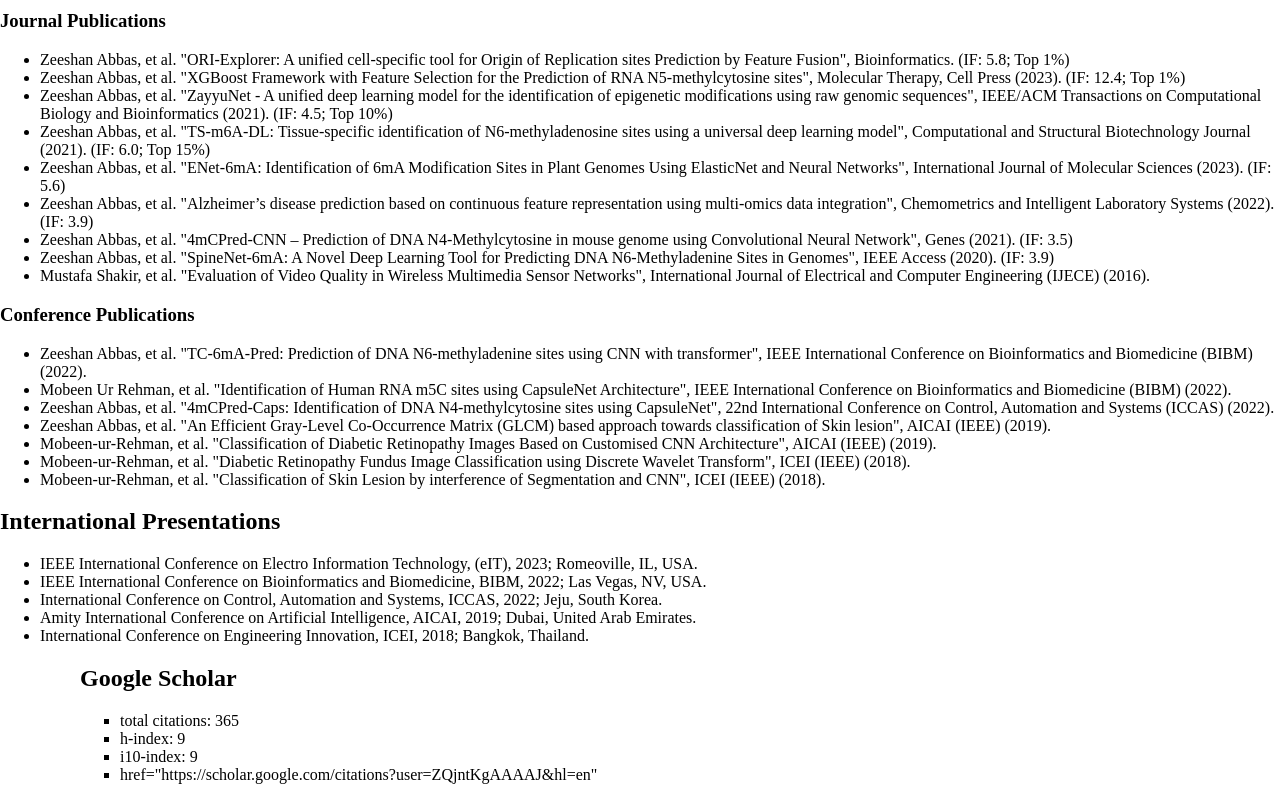
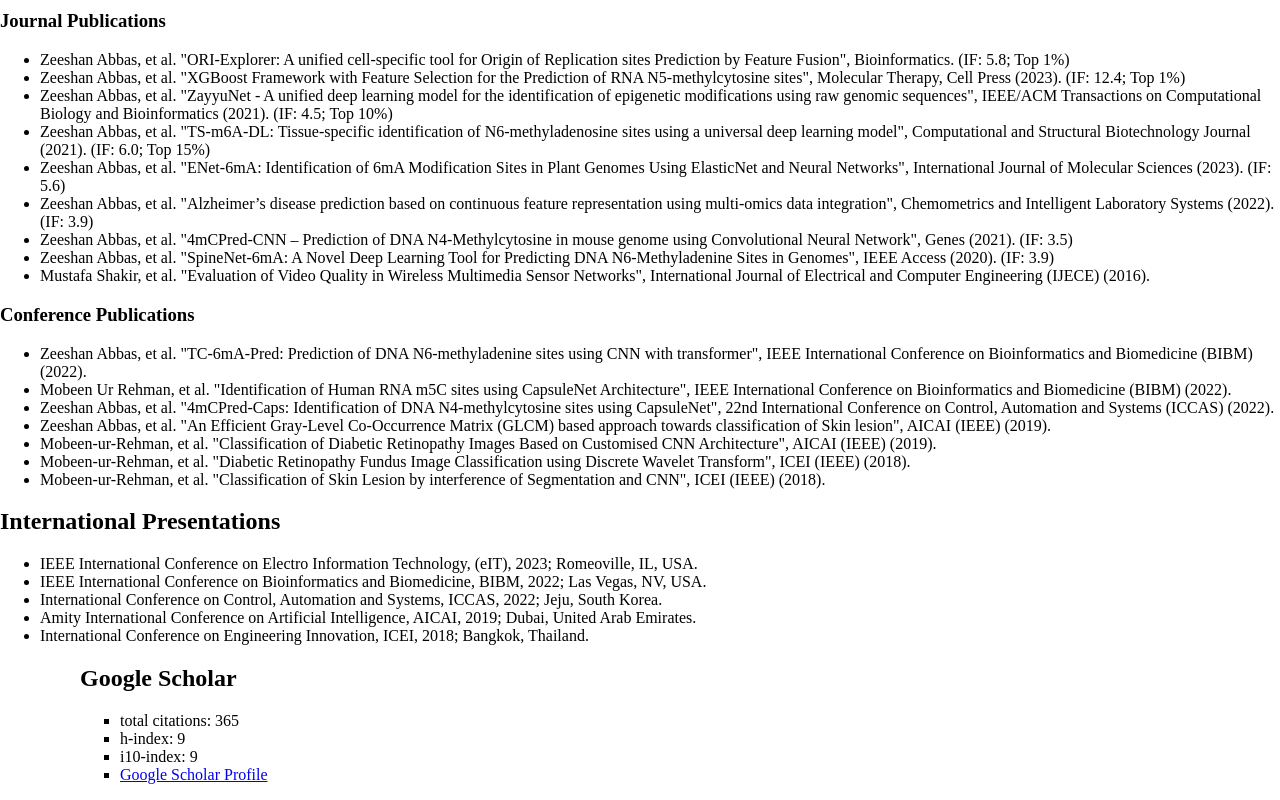
Before and after one commit to Z-Abbas/Z-Abbas.github.io, a plain HTML site: page index.html in a window 1280 px wide. Shown: the part 1462-2262 px from the top of the page. Drawn offline with Linux system fonts and the light colour scheme.

Commit message:
Update index.html

```diff
--- a/index.html
+++ b/index.html
@@ -15,7 +15,7 @@
         <h2>Contact Information</h2>
         <p>Address: Sunshine Building, Jeonju, South Korea</p>
         <p>Phone: (+82)-10-6466-6607</p>
-        <p>Email: <a href="mailto:zabbas@jbnu.ac.kr">zabbas@jbnu.ac.kr</a>; <a href="mailto:xeesshan.abbas786@gmail.com">xeesshan.abbas786@gmail.com</a></p>
+        <p>Email: <a href="mailto:zabbas@jbnu.ac.kr">zabbas@jbnu.ac.kr</a>; <a href="mailto:xeeshan.abbas786@gmail.com">xeesshan.abbas786@gmail.com</a></p>
     </section>
     <section>
         <h2>Profile Summary</h2>
@@ -99,7 +99,7 @@
             <li>Mobeen-ur-Rehman, et al. "Classification of Skin Lesion by interference of Segmentation and CNN", ICEI (IEEE) (2018).</li>
         </ul>
     </section>
-    <section>
+    </section>
         <h2>International Presentations</h2>
         <ul>
             <li>IEEE International Conference on Electro Information Technology, (eIT), 2023; Romeoville, IL, USA.</li>
@@ -108,13 +108,13 @@
             <li>Amity International Conference on Artificial Intelligence, AICAI, 2019; Dubai, United Arab Emirates.</li>
             <li>International Conference on Engineering Innovation, ICEI, 2018; Bangkok, Thailand.</li>
         <ul>
-    <section>
-    <section>
+    </section>
+    </section>
         <h2>Google Scholar</h2>
         <ul>
             <li>total citations: 365</li>
             <li>h-index: 9</li>
             <li>i10-index: 9</li>
-            <li>href="https://scholar.google.com/citations?user=ZQjntKgAAAAJ&hl=en"</li>
+            <li><a href="https://scholar.google.com/citations?user=ZQjntKgAAAAJ&hl=en">Google Scholar Profile</a></li>
         <ul>
-    <section>
+    </section>
```
